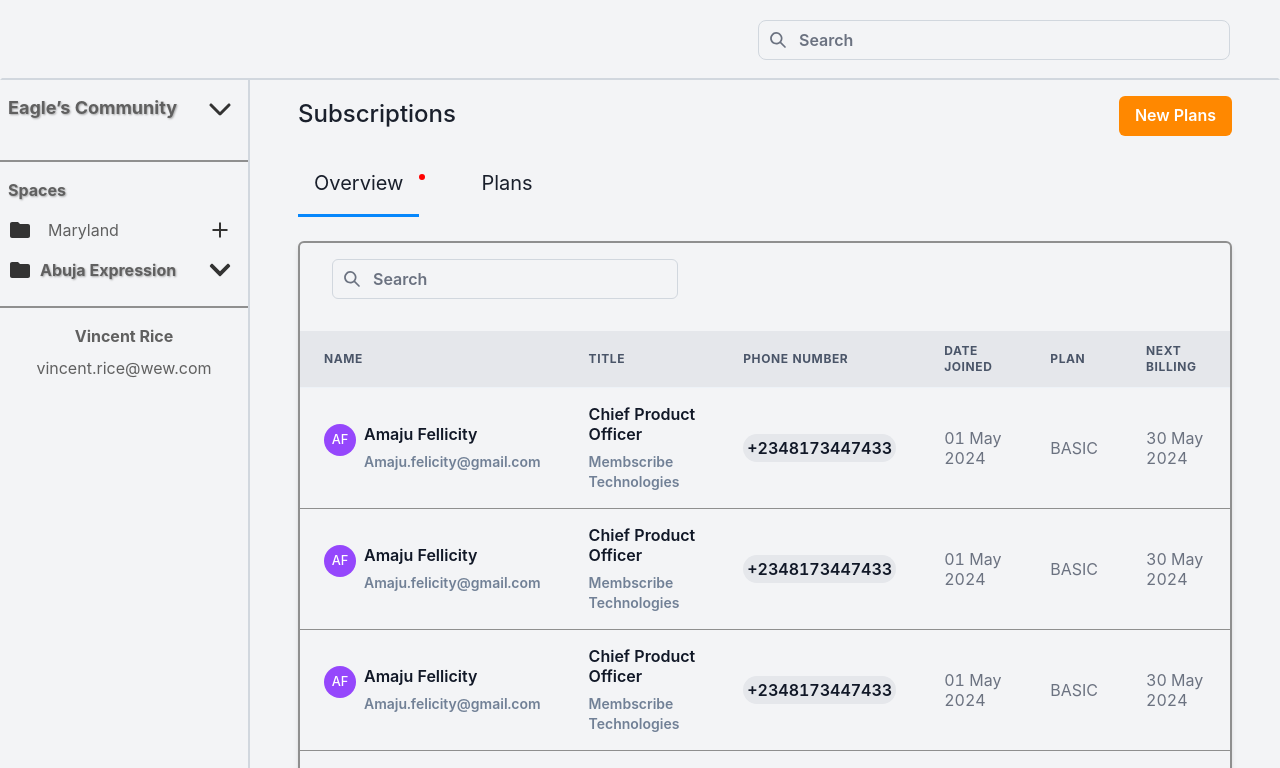
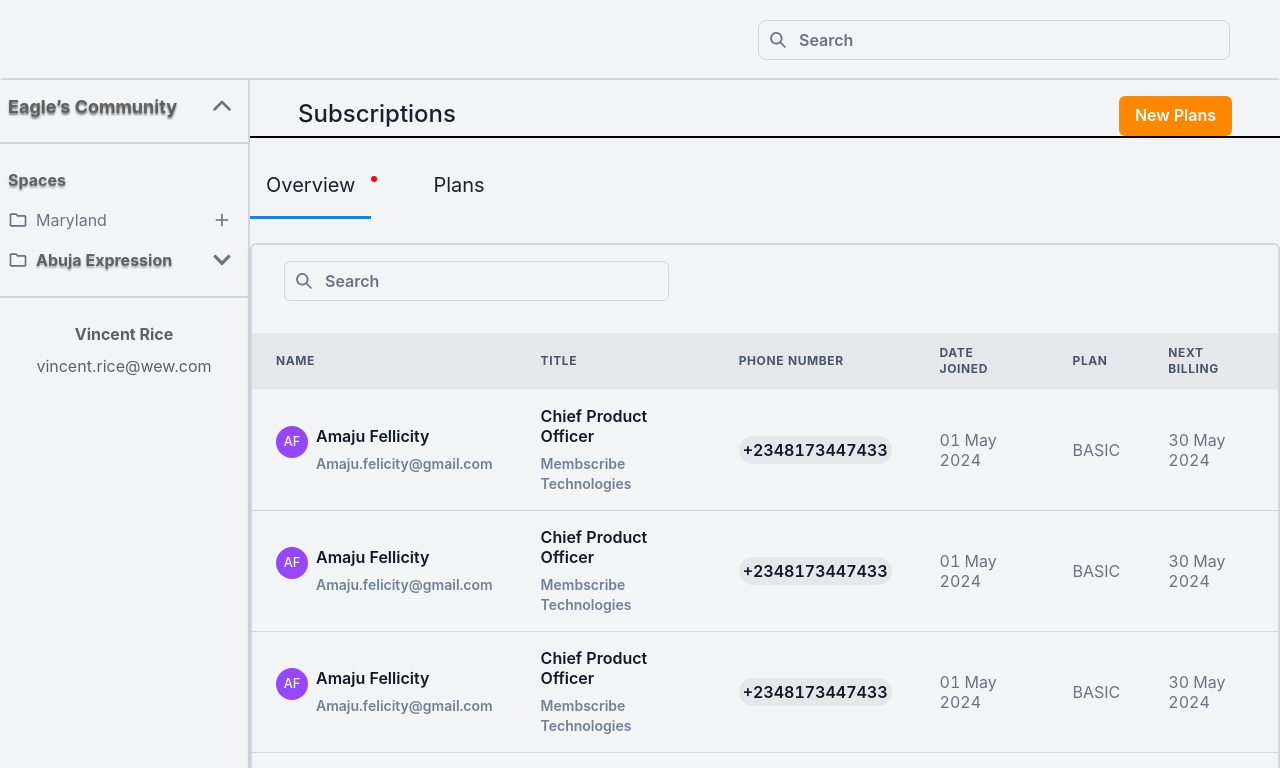
Before and after one commit to dazzling-bright/admin-dashboard, a React (Create React App) app: page / in a window 1280 px wide. Shown: the top 768 px of the page. Built offline with nearby package versions, Linux system fonts and the light colour scheme.

Commit message:
Implement Search and Filter functionality in the MainContent section

```diff
--- a/src/components/MainContent/MainContent.tsx
+++ b/src/components/MainContent/MainContent.tsx
@@ -18,10 +18,54 @@ import { useState } from "react";
 
 const MainContent = () => {
   const [activeTab, setActiveTab] = useState("Overview");
+  const [searchTerm, setSearchTerm] = useState("");
+
+  // Handle search input change
+  const handleSearch = (event: React.ChangeEvent<HTMLInputElement>) => {
+    setSearchTerm(event.target.value.toLowerCase());
+  };
+
+  // Function to highlight matched text
+  const highlightText = (text: string, highlight: string) => {
+    if (!highlight) return text;
+    const parts = text.split(new RegExp(`(${highlight})`, "gi"));
+    return (
+      <>
+        {parts.map((part, index) =>
+          part.toLowerCase() === highlight.toLowerCase() ? (
+            <span
+              key={index}
+              style={{
+                backgroundColor: "yellow",
+                color: "#111827",
+                fontWeight: "bold",
+              }}
+            >
+              {part}
+            </span>
+          ) : (
+            part
+          )
+        )}
+      </>
+    );
+  };
+
+  // Filtered table data based on search term
+  const filteredData = tableData.filter(
+    (item) =>
+      // Filtering by name, email
+      item.name.toLowerCase().includes(searchTerm) ||
+      item.email.toLowerCase().includes(searchTerm)
+  );
 
   return (
-    <Box bg="#F3F4F6" px={12} gridArea="main">
-      <Flex justifyContent={"space-between"}>
+    <Box gridArea="main" bg="#F3F4F6">
+      <Flex
+        justifyContent={"space-between"}
+        px={12}
+        borderBottom="2px solid #000"
+      >
         <Text mt={4} fontSize={24} fontWeight="500">
           Subscriptions
         </Text>
@@ -32,7 +76,6 @@ const MainContent = () => {
 
       {/* Tabs for Overview and Plans */}
       <Flex fontSize={20} gap={10}>
-        {/* Overview Tab */}
         <Flex
           alignItems="center"
           cursor="pointer"
@@ -58,7 +101,6 @@ const MainContent = () => {
           />
         </Flex>
 
-        {/* Plans Tab */}
         <Flex
           alignItems="center"
           cursor="pointer"
@@ -90,10 +132,11 @@ const MainContent = () => {
         mt={6}
         borderRadius="md"
         boxShadow="md"
-        border="2px solid #8F8F8F"
+        border="2px solid #D1D7DE"
         color="#333"
       >
         <Box p={4} px={8}>
+          {/* Search Bar */}
           <InputGroup width="40%">
             <InputLeftElement>
               <SearchIcon color="#6B7280" cursor={"pointer"} />
@@ -118,9 +161,12 @@ const MainContent = () => {
                 transition:
                   "boxShadow 0.3s ease, background-color 0.3s ease-in-out",
               }}
+              value={searchTerm}
+              onChange={handleSearch}
             />
           </InputGroup>
         </Box>
+
         <Table variant="simple" mt={4} color="#6B7280" p={4} px={8}>
           <Thead textAlign="left" bg="#e5e7eb">
             <Tr>
@@ -133,21 +179,25 @@ const MainContent = () => {
             </Tr>
           </Thead>
           <Tbody>
-            {tableData.map((item, index) => (
+            {/* Render filtered data */}
+            {filteredData.length > 0 ? (
+              filteredData.map((item, index) => (
                 <Tr key={index}>
                   <Td
                     color="#111827"
                     fontWeight="600"
-                  borderColor="#8F8F8F"
+                    borderColor="#D1D7DE"
                     borderStyle="solid"
                     borderWidth="1px 0"
                   >
                     <Flex alignItems="flex-start">
                       <Avatar name={item.name} size="sm" mr={2} />
                       <Box>
-                      <Text mb={2}>{item.name}</Text>
+                        <Text mb={2}>
+                          {highlightText(item.name, searchTerm)}
+                        </Text>
                         <Text fontSize="sm" color="gray.500">
-                        {item.email}
+                          {highlightText(item.email, searchTerm)}
                         </Text>
                       </Box>
                     </Flex>
@@ -156,14 +206,16 @@ const MainContent = () => {
                   <Td
                     color="#111827"
                     fontWeight="600"
-                  borderColor="#8F8F8F"
+                    borderColor="#D1D7DE"
                     borderStyle="solid"
                     borderWidth="1px 0"
                   >
                     <Flex direction="column" alignItems="flex-start">
-                    <Text mb={2}>{item.title}</Text>
+                      <Text mb={2}>
+                        {highlightText(item.title, searchTerm)}
+                      </Text>
                       <Text fontSize="sm" color="gray.500">
-                      {item.companyName}
+                        {highlightText(item.companyName, searchTerm)}
                       </Text>
                     </Flex>
                   </Td>
@@ -171,7 +223,7 @@ const MainContent = () => {
                   <Td
                     color="#111827"
                     fontWeight="600"
-                  borderColor="#8F8F8F"
+                    borderColor="#D1D7DE"
                     borderStyle="solid"
                     borderWidth="1px 0"
                     bg="#F3F4F6"
@@ -186,28 +238,35 @@ const MainContent = () => {
                     </Text>
                   </Td>
                   <Td
-                  borderColor="#8F8F8F"
+                    borderColor="#D1D7DE"
                     borderStyle="solid"
                     borderWidth="1px 0"
                   >
                     {item.dateJoined}
                   </Td>
                   <Td
-                  borderColor="#8F8F8F"
+                    borderColor="#D1D7DE"
                     borderStyle="solid"
                     borderWidth="1px 0"
                   >
                     {item.plan}
                   </Td>
                   <Td
-                  borderColor="#8F8F8F"
+                    borderColor="#D1D7DE"
                     borderStyle="solid"
                     borderWidth="1px 0"
                   >
                     {item.nextBilling}
                   </Td>
                 </Tr>
-            ))}
+              ))
+            ) : (
+              <Tr>
+                <Td colSpan={6} textAlign="center" py={6}>
+                  No results found.
+                </Td>
+              </Tr>
+            )}
           </Tbody>
         </Table>
       </Box>
--- a/src/components/Sidebar/AdminInfo.tsx
+++ b/src/components/Sidebar/AdminInfo.tsx
@@ -2,7 +2,7 @@ import { Box, Text } from "@chakra-ui/react";
 
 const AdminInfo = () => {
   return (
-    <Box borderTop="2px solid #8F8F8F" pt={4} mt={6} textAlign="center">
+    <Box  mt={6} textAlign="center">
       <Text mb={2} fontWeight="bold">
         Vincent Rice
       </Text>
--- a/src/components/Sidebar/CommunitySecton.tsx
+++ b/src/components/Sidebar/CommunitySecton.tsx
@@ -18,40 +18,46 @@ const CommunitySection = () => {
     { icon: CgMoreO, text: "More" },
   ];
 
-  // Common icon styles
+  // Common icon styles (including chevron)
   const iconStyle = {
-    fontSize: "24px",
+    fontSize: "20px",
     marginRight: "8px",
-    color: "#333",
+    color: "#6B7280",
+    transition: "transform 0.3s ease, color 0.3s ease",
+    transform: isOpen ? "rotate(0deg)" : "rotate(180deg)",
   };
 
   return (
     <>
+      <Box>
+        {/* Header Section */}
         <Flex
           alignItems="center"
           justifyContent="space-between"
           cursor="pointer"
-        mb={4}
+
           px={2}
           onClick={() => setIsOpen(!isOpen)}
         >
           <Heading
             fontSize="lg"
             fontWeight="bold"
-          textShadow="1px 1px 2px rgba(0,0,0,0.3)"
+            textShadow="0px 2px 2px rgba(0,0,0,0.5)"
           >
             Eagle’s Community
           </Heading>
+
           <FaChevronDown style={iconStyle} />
         </Flex>
 
+        {/* Collapsible Content */}
         <Collapse in={isOpen} animateOpacity>
-        <Box px={4} pt={2}>
+          <Box px={4} pt={2} color="#6B7280">
             {dropdownItems.map((item, index) => (
               <Flex
                 key={index}
                 alignItems="center"
-              mb={4}
+                m={0}
                 gap={4}
                 _hover={{
                   backgroundColor: "#0687FC",
@@ -59,15 +65,21 @@ const CommunitySection = () => {
                   transition: "background-color 0.3s ease, color 0.3s ease",
                 }}
                 p={2}
-              cursor={"pointer"}
+                cursor="pointer"
                 borderRadius="md"
               >
-              <item.icon style={iconStyle} />
+                {/* Icon with transition */}
+                <Box
+                  as={item.icon}
+                  style={iconStyle}
+                  _hover={{ color: "white" }}
+                />
                 <Text>{item.text}</Text>
               </Flex>
             ))}
           </Box>
         </Collapse>
+      </Box>
     </>
   );
 };
--- a/src/components/Sidebar/Spaces.tsx
+++ b/src/components/Sidebar/Spaces.tsx
@@ -1,5 +1,5 @@
 import { Box, Flex, Text, Collapse, FlexProps } from "@chakra-ui/react";
-import { MdFolder } from "react-icons/md";
+import { MdOutlineFolder } from "react-icons/md";
 import { FaRegCircle, FaChevronDown } from "react-icons/fa";
 import { IoMdAdd } from "react-icons/io";
 import { useState } from "react";
@@ -18,10 +18,11 @@ const SpaceItem: React.FC<SpaceItemProps> = ({ icon, label, ...props }) => (
 
 const Spaces: React.FC = () => {
   const [isOpen, setIsOpen] = useState(false);
+
   const iconStyles = {
-    fontSize: "24px",
+    fontSize: "20px",
     marginRight: "8px",
-    color: "#333",
+    color: "#6B7280",
   };
 
   // List of sub-items for Maryland Space
@@ -33,9 +34,15 @@ const Spaces: React.FC = () => {
   ];
 
   return (
-    <Box borderTop="2px solid #8F8F8F" pt={4} px={2} mt={6}>
+    <Box
+      borderTop="2px solid #D1D7DE"
+      borderBottom="2px solid #D1D7DE"
+      py={6}
+      px={2}
+      mt={6}
+    >
       <Flex alignItems="center" mb={4}>
-        <Text fontWeight="bold" textShadow="1px 1px 2px rgba(0,0,0,0.3)">
+        <Text fontWeight="bold" textShadow="0px 2px 2px rgba(0,0,0,0.3)">
           Spaces
         </Text>
       </Flex>
@@ -46,16 +53,24 @@ const Spaces: React.FC = () => {
         justifyContent="space-between"
         onClick={() => setIsOpen(!isOpen)}
         cursor="pointer"
+        color="#6B7280"
+        mb={3}
       >
         <Flex alignItems="center">
-          <MdFolder style={iconStyles} />
-          <Text mb={0} ml={2}>
-            Maryland
-          </Text>
+          <MdOutlineFolder style={iconStyles} />
+          <Text>Maryland</Text>
         </Flex>
-        <IoMdAdd style={iconStyles} />
+
+        <IoMdAdd
+          style={{
+            ...iconStyles,
+            transition: "transform 0.5s ease",
+            transform: isOpen ? "rotate(360deg)" : "rotate(0deg)",
+          }}
+        />
       </Flex>
-      {/** Collapsible */}
+
+      {/* Collapsible content */}
       <Collapse in={isOpen}>
         {spaceUnits.map((unit, index) => (
           <SpaceItem
@@ -67,6 +82,7 @@ const Spaces: React.FC = () => {
               transition: "background-color 0.3s ease, color 0.3s ease",
             }}
             p={2}
+            my={0}
             cursor="pointer"
             borderRadius="md"
           />
@@ -76,12 +92,12 @@ const Spaces: React.FC = () => {
       {/* Abuja Expression Section */}
       <Flex alignItems="center" justifyContent={"space-between"} mt={4}>
         <Flex alignItems="center">
-          <MdFolder style={iconStyles} />
-          <Text fontWeight="bold" textShadow="1px 1px 2px rgba(0,0,0,0.3)">
+          <MdOutlineFolder style={iconStyles} />
+          <Text fontWeight="bold" textShadow="0px 2px 2px rgba(0,0,0,0.3)">
             Abuja Expression
           </Text>
         </Flex>
-        <FaChevronDown style={iconStyles} />
+        <FaChevronDown cursor="pointer" style={iconStyles} />
       </Flex>
     </Box>
   );
```
Lines whose indentation alone changed are shown as unchanged.
